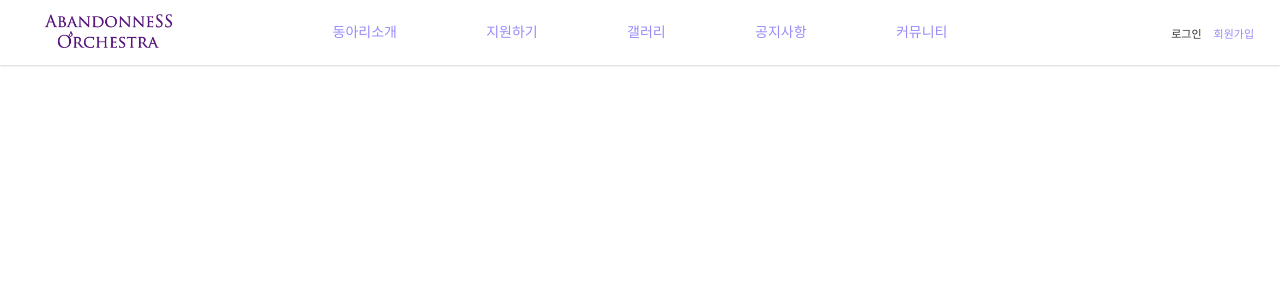
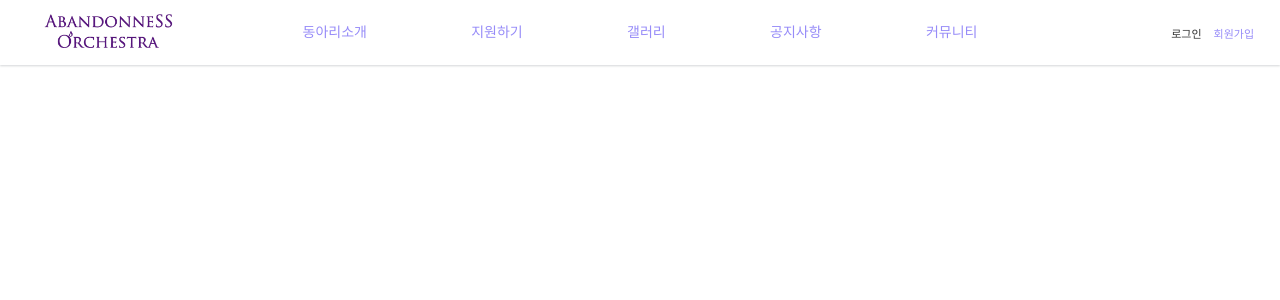
Before and after one commit to jeongyunjae/ABANDONNESS, a React (Create React App) app in the folder client/: page / in a window 1280 px wide. Shown: the top 300 px of the page. Built offline with nearby package versions, Linux system fonts and the light colour scheme; no server answers; a web font is replaced by a local one.

Commit message:
modified responsive page

```diff
--- a/client/src/components/views/Header/Header.css
+++ b/client/src/components/views/Header/Header.css
@@ -56,7 +56,7 @@
 }
 
 nav .menu {
-  margin: 0 130px;
+  margin: 0 100px;
   display: flex;
   justify-content: space-between;
 }
@@ -91,6 +91,7 @@ nav .menu {
 
   .header .container {
     flex-direction: column;
+    line-height: 50px;
   }
 
   .auth > li {
```
